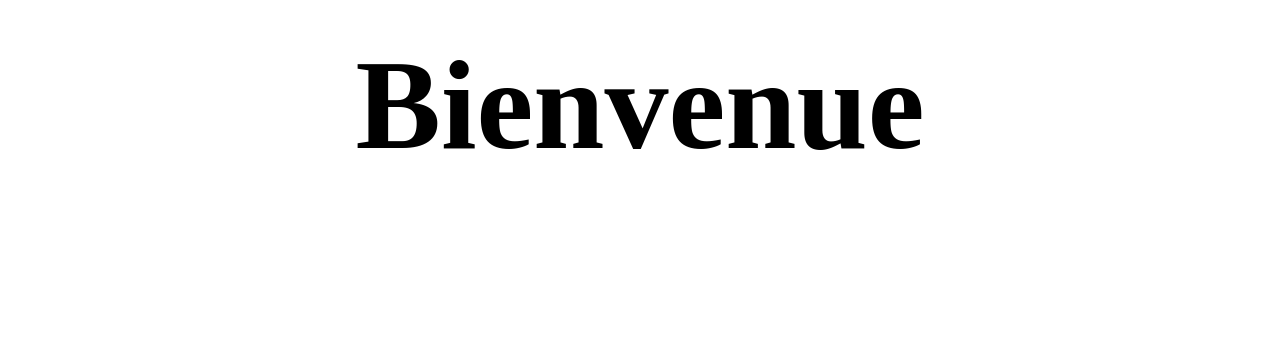
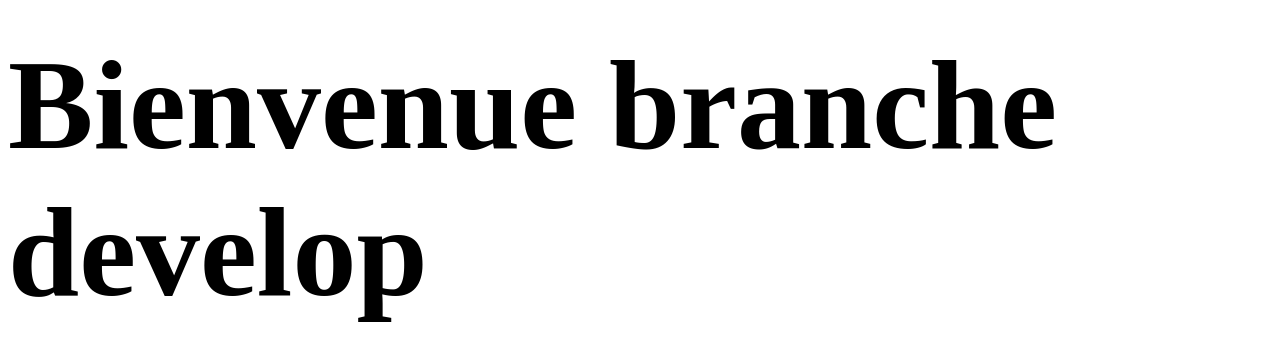
Before and after one commit to Jbvilo/Le-Prisme, an Angular app: page / in a window 1280 px wide. Shown: the part 160-520 px from the top of the page. Built offline with nearby package versions, Linux system fonts and the light colour scheme.

Commit message:
Test environnement

```diff
--- a/src/app/app.component.html
+++ b/src/app/app.component.html
@@ -1,2 +1,2 @@
-<h1>Bienvenue</h1>
+<h1>Bienvenue branche develop </h1>
 <router-outlet></router-outlet>
```
